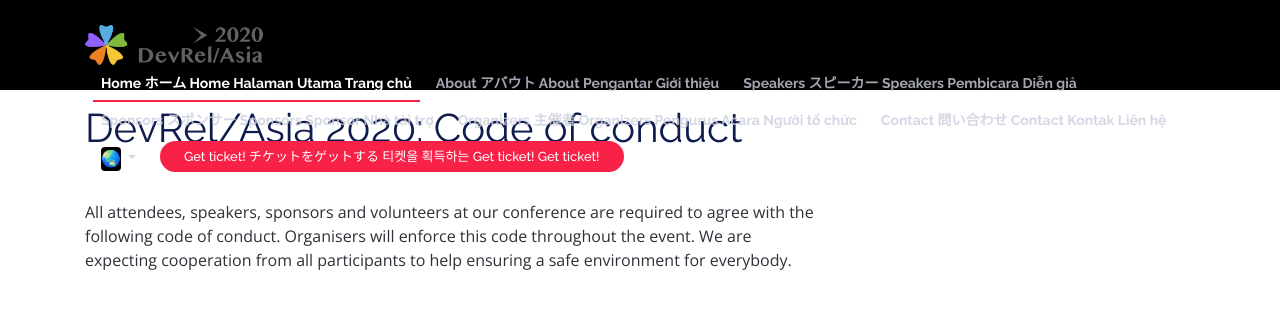
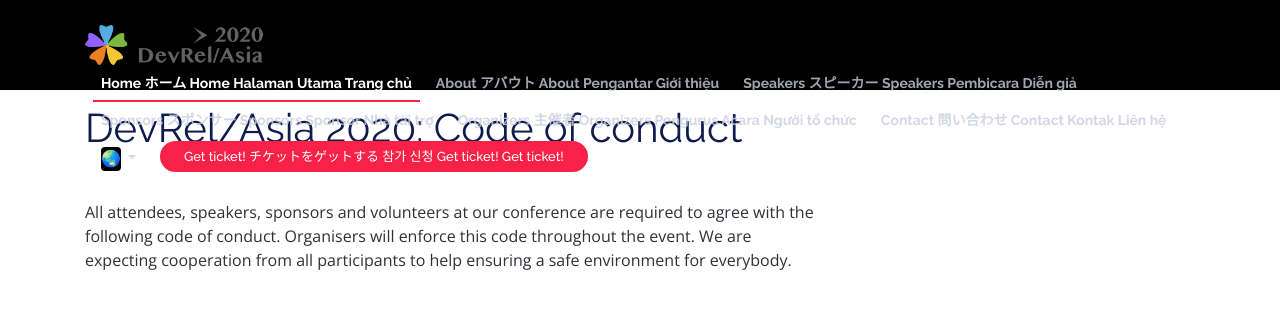
Before and after one commit to DevRel-Asia/asia-2020, a Jekyll site: the page built from code-of-conduct.html, in a window 1280 px wide. Shown: the top 324 px of the page. Built offline with Jekyll 4.4.1, drawn with Linux system fonts in a browser that asks for light colours; nearby versions of some CDN libraries.

Commit message:
Add changes

```diff
--- a/_data/translates.json
+++ b/_data/translates.json
@@ -93,7 +93,7 @@
     "key": "header9",
     "english": "Get ticket!",
     "japan": "チケットをゲットする",
-    "korea": "티켓을 획득하는",
+    "korea": "참가 신청",
     "vietnam": "",
     "indonesia": "",
     "simplified_chinese": ""
```
Also changed, not shown: _data/i18n.json (+1 -1 lines).
